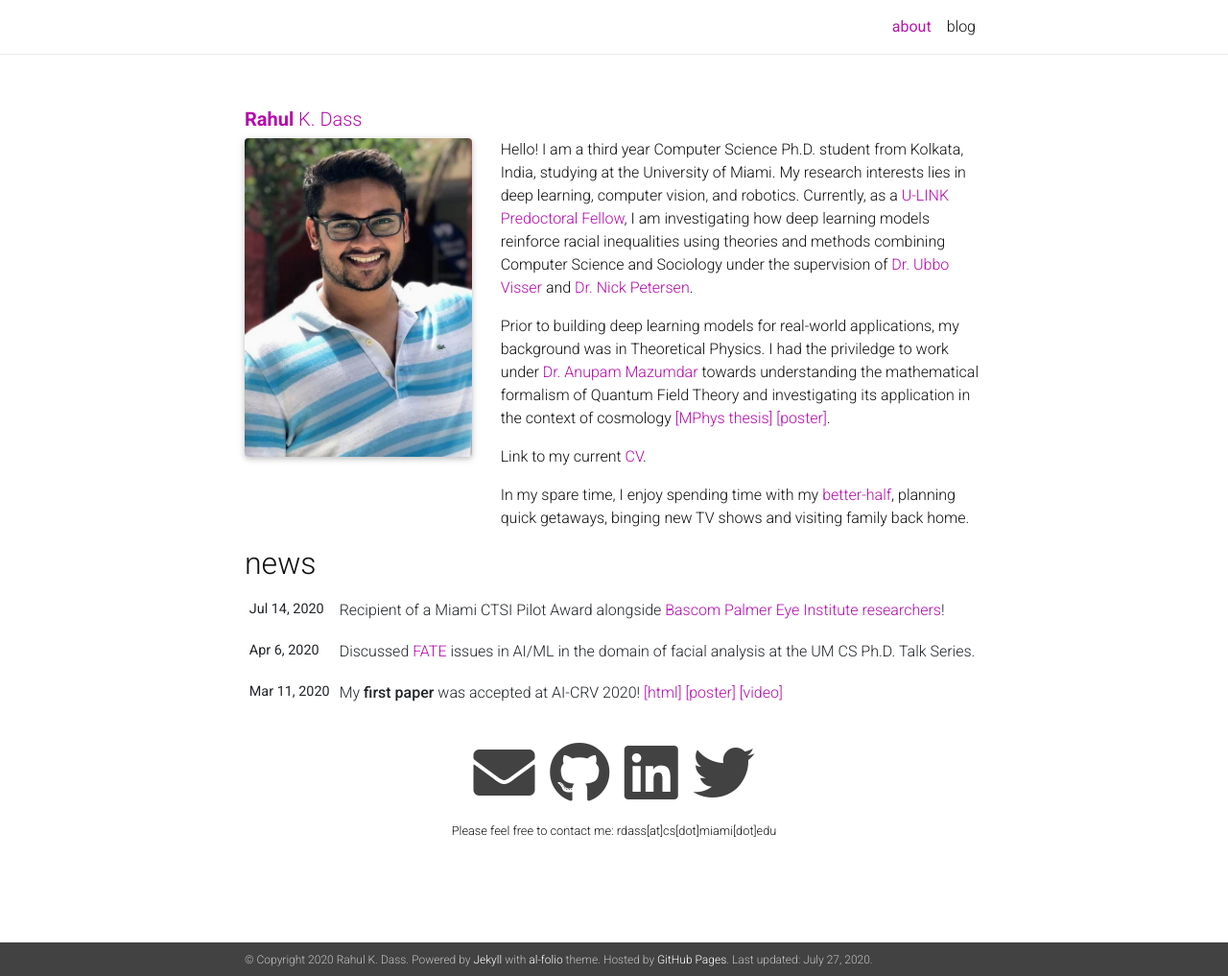
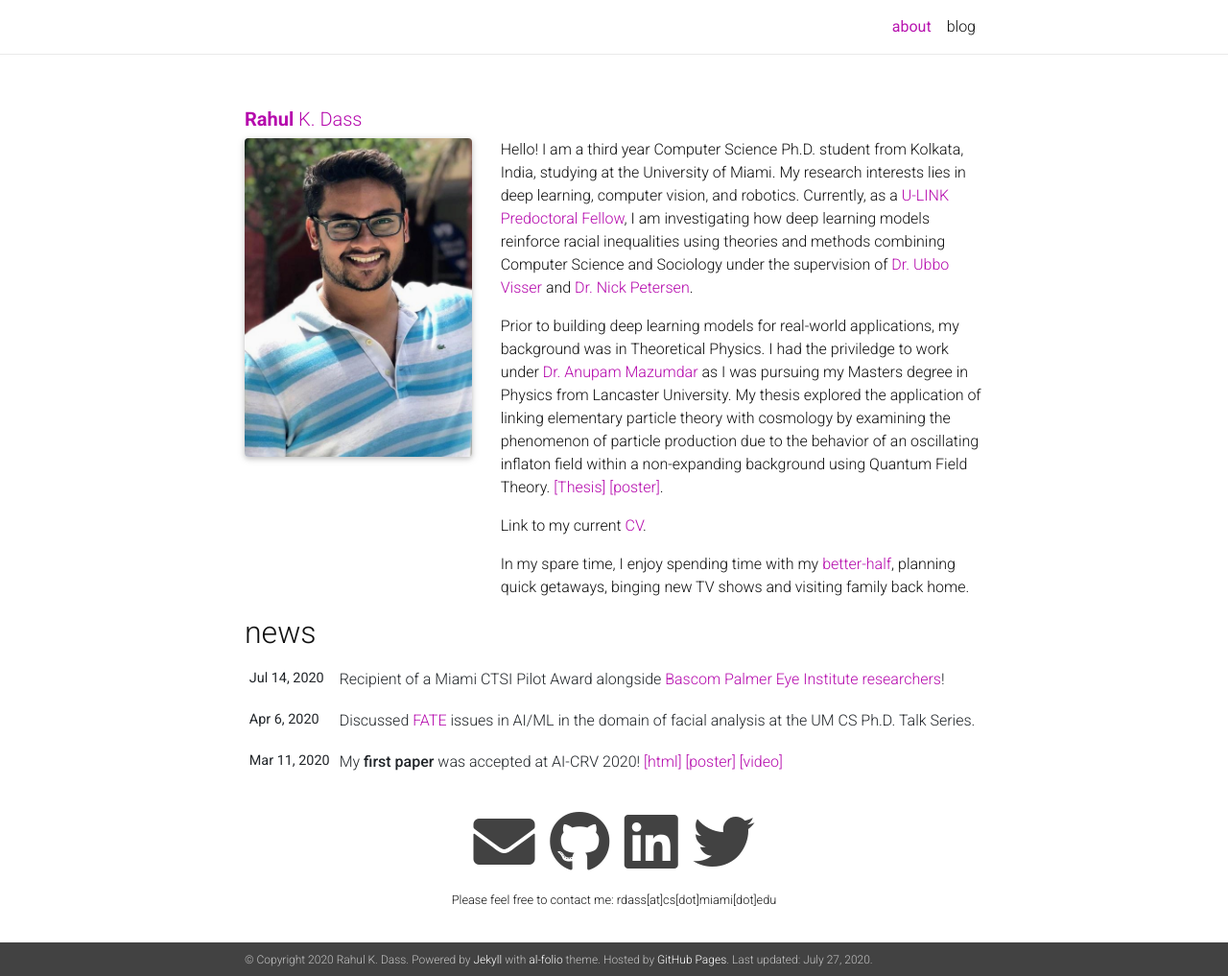
Before and after one commit to rkdass/rkdass.github.io, a Jekyll site: the page built from _pages/about.md, in a window 1280 px wide and 1017 px high. Shown: the whole window at 96% size. Built offline with Jekyll 4.4.1, drawn with Linux system fonts in a browser that asks for light colours; nearby versions of some CDN libraries; a style sheet for code colours, icons or effects is not loaded.

Commit message:
changed about page

```diff
--- a/_pages/about.md
+++ b/_pages/about.md
@@ -18,7 +18,7 @@ social: true
 
 Hello! I am a third year Computer Science Ph.D. student from Kolkata, India, studying at the University of Miami. My research interests lies in deep learning, computer vision, and robotics. Currently, as a [U-LINK Predoctoral Fellow](https://news.miami.edu/stories/2019/07/ambassadors-for-interdisciplinary-research.html){:target="\_blank"}, I am investigating how deep learning models reinforce racial inequalities using theories and methods combining Computer Science and Sociology under the supervision of [Dr. Ubbo Visser](https://www.cs.miami.edu/home/visser/){:target="\_blank"} and [Dr. Nick Petersen](https://people.miami.edu/profile/nxp161@miami.edu#panelCareer){:target="\_blank"}.
 
-Prior to building deep learning models for real-world applications, my background was in Theoretical Physics. I had the priviledge to work under [Dr. Anupam Mazumdar](https://www.rug.nl/staff/anupam.mazumdar/){:target="\_blank"} towards understanding the mathematical formalism of Quantum Field Theory and investigating its application in the context of cosmology [[MPhys thesis]](assets/pdf/MPhys_thesis.pdf){:target="\_blank"} [[poster]](assets/pdf/MPhys_poster.pdf){:target="\_blank"}.
+Prior to building deep learning models for real-world applications, my background was in Theoretical Physics. I had the priviledge to work under [Dr. Anupam Mazumdar](https://www.rug.nl/staff/anupam.mazumdar/){:target="\_blank"} as I was pursuing my Masters degree in Physics from Lancaster University. My thesis explored the application of linking elementary particle theory with cosmology by examining the phenomenon of particle production due to the behavior of an oscillating inflaton field within a non-expanding background using Quantum Field Theory. [[Thesis]](assets/pdf/MPhys_thesis.pdf){:target="\_blank"} [[poster]](assets/pdf/MPhys_poster.pdf){:target="\_blank"}.
 
 Link to my current [CV](assets/pdf/rkd_cv_26Jul20.pdf){:target="\_blank"}.
 
```
